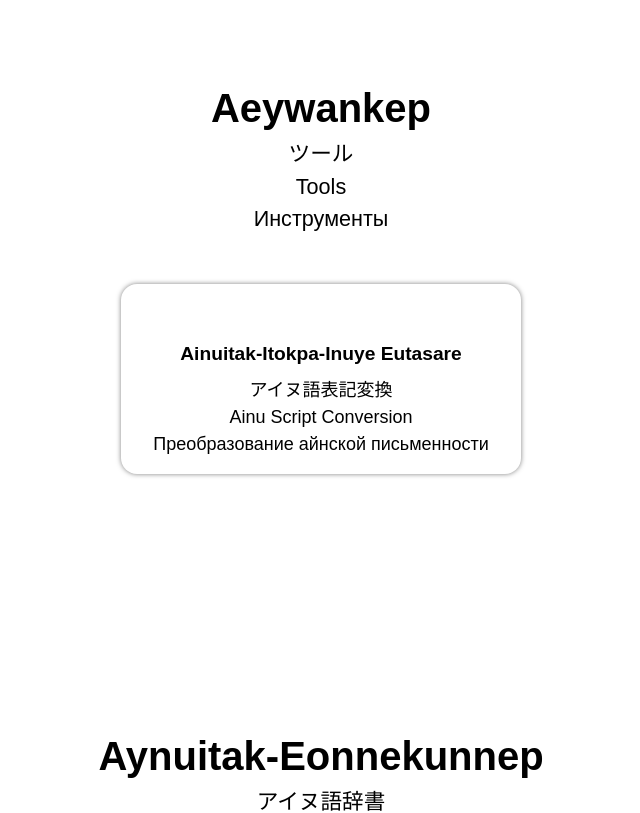
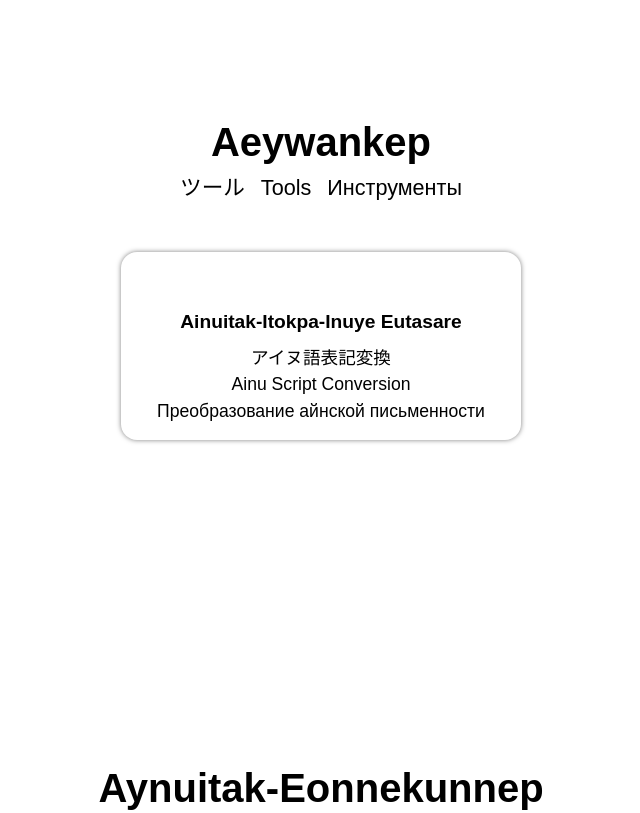
Before and after one commit to mkpoli/ainu, a SvelteKit app: page / in a window 1280 px wide. Shown: the part 2500-3313 px from the top of the page, without its empty margins (319-959 px from the left). Built offline with nearby package versions, Linux system fonts and the light colour scheme; some icons are missing.

Commit message:
Adjust row col of translations

```diff
--- a/src/routes/+page.svelte
+++ b/src/routes/+page.svelte
@@ -413,7 +413,7 @@
 	</section>
 </main>
 
-<style>
+<style lang="postcss">
 	@media screen and (max-width: 768px) {
 		.title-content :global(.ayus) {
 			display: none;
@@ -437,25 +437,31 @@
 		display: flex;
 		align-items: center;
 		justify-content: center;
-		flex-direction: column;
 		margin: 0;
 		font-weight: normal;
 		text-align: center;
 	}
 
+	.translation {
+		@apply flex-col;
+	}
+
 	h1 + div[role='doc-subtitle'] {
 		font-size: 1.5em;
 		line-height: 2em;
+		flex-direction: column;
 	}
 
 	h2 + div[role='doc-subtitle'] {
 		font-size: 1.35em;
 		line-height: 1.5em;
+		@apply flex flex-row items-center justify-center gap-4;
 	}
 
-	h3 + div[role='doc-subtitle'] {
+	h3 + div[role='doc-subtitle']:not(.card-description) {
 		font-size: 1.125em;
 		line-height: 1.5em;
+		@apply flex flex-row items-center justify-center gap-4;
 	}
 
 	p {
```
